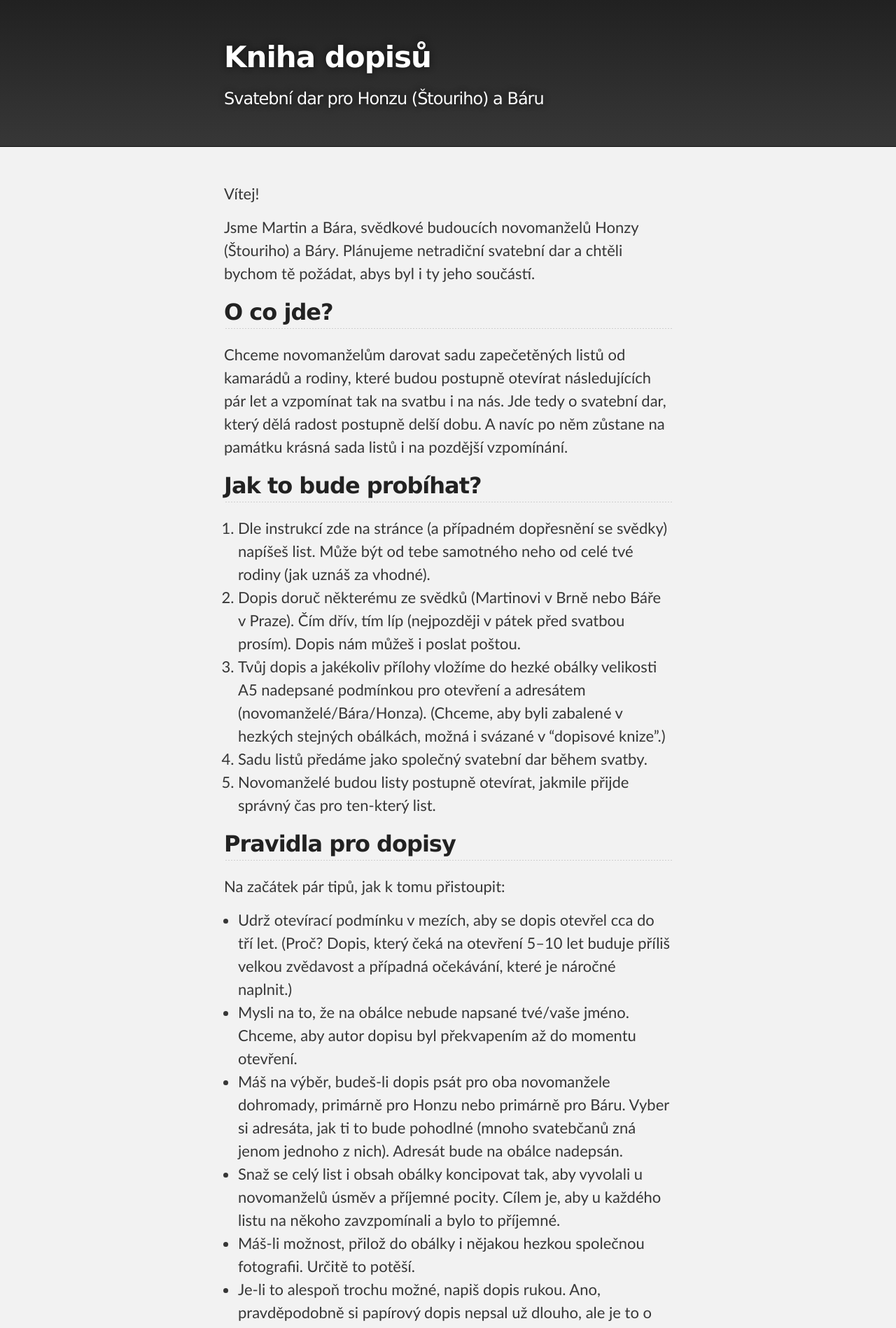
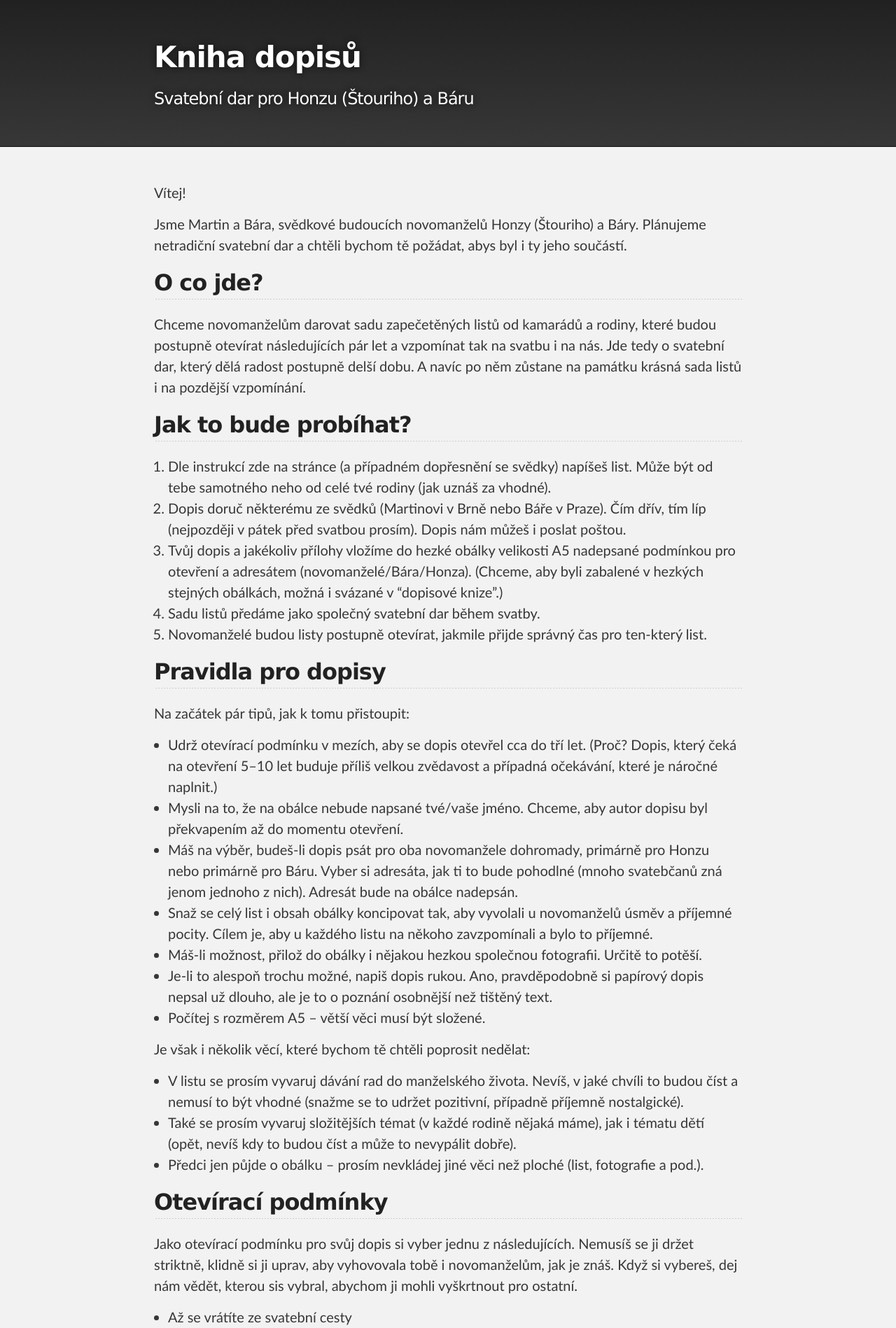
Before and after one commit to mukrop/dar-stouri-bara, a Jekyll site: the page built from index.md, in a window 1280 px wide. Shown: the top 1898 px of the page at 70% size. Built offline with Jekyll 4.4.1, drawn with Linux system fonts in a browser that asks for light colours.

Commit message:
Small style changes

```diff
--- a/_sass/jekyll-theme-slate.scss
+++ b/_sass/jekyll-theme-slate.scss
@@ -47,7 +47,7 @@ body {
   box-sizing: border-box;
   color:#373737;
   background: #212121;
-  font-size: 22px;
+  font-size: 20px;
   font-family: 'Myriad Pro', Calibri, Helvetica, Arial, sans-serif;
   line-height: 1.5;
   -webkit-font-smoothing: antialiased;
@@ -275,7 +275,7 @@ Full-Width Styles
 
 .inner {
   position: relative;
-  max-width: 640px;
+  max-width: 840px;
   padding: 20px 10px;
   margin: 0 auto;
 }
--- a/index.md
+++ b/index.md
@@ -36,7 +36,10 @@ Je však i několik věcí, které bychom tě chtěli poprosit nedělat:
 * Také se prosím vyvaruj složitějších témat (v každé rodině nějaká máme), jak i tématu dětí (opět, nevíš kdy to budou číst a může to nevypálit dobře).
 * Předci jen půjde o obálku – prosím nevkládej jiné věci než ploché (list, fotografie a pod.).
 
+## Otevírací podmínky
+
 Jako otevírací podmínku pro svůj dopis si vyber jednu z následujících. Nemusíš se ji držet striktně, klidně si ji uprav, aby vyhovovala tobě i novomanželům, jak je znáš. Když si vybereš, dej nám vědět, kterou sis vybral, abychom ji mohli vyškrtnout pro ostatní.
+
 * Až se vrátíte ze svatební cesty
 * 100 dní od svatby
 * Na první výročí svatby
```
